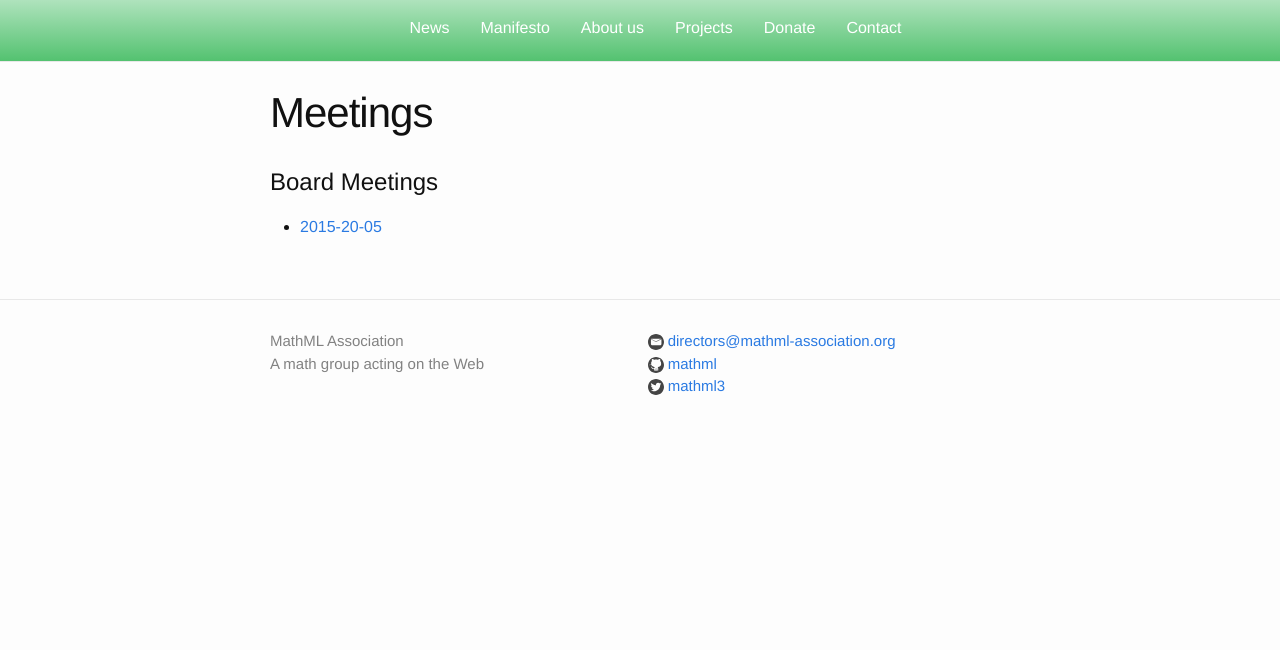
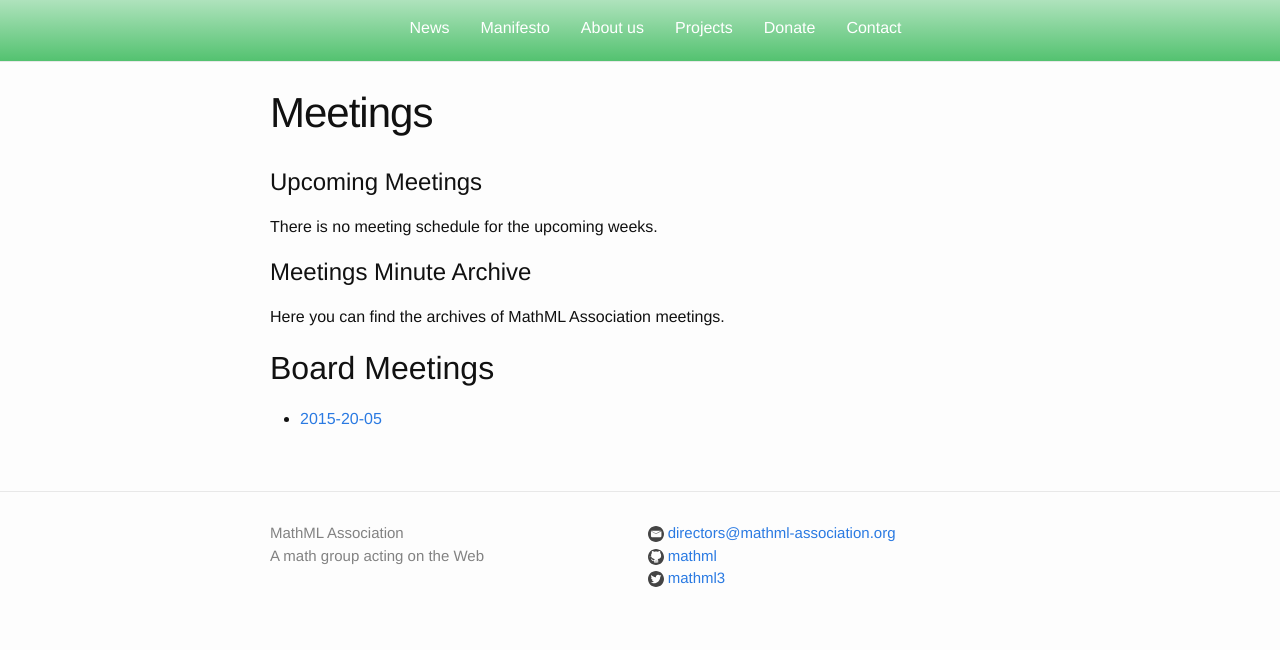
Before and after one commit to MathML/website, a Jekyll site: the page built from meetings/meetings.md, in a window 1280 px wide. Shown: the part 325-975 px from the top of the page. Built offline with Jekyll 4.4.1, drawn with Linux system fonts in a browser that asks for light colours; before the commit the page ends 900 px from its top, so only the background shows below that.

Commit message:
Improve meetings

```diff
--- a/meetings/meetings.md
+++ b/meetings/meetings.md
@@ -1,8 +1,33 @@
 ---
 layout: page
 title: Meetings
+upcoming:
 ---
 
-# Board Meetings
+# Upcoming Meetings
+
+<!--
+Use
+
+upcoming:
+- name: Board
+  date: 2015-06-20
+
+at the YAML header
+-->
+
+{% if page.upcoming %}
+{% for meeting in page.upcoming %}
+-   {{ meeting.name }} at {{ meeting.date }}
+{% endfor %}
+{% else %}
+There is no meeting schedule for the upcoming weeks.
+{% endif %}
+
+# Meetings Minute Archive
+
+Here you can find the archives of MathML Association meetings.
+
+## Board Meetings
 
 * [2015-20-05](board-2015-20-05.html)
```
